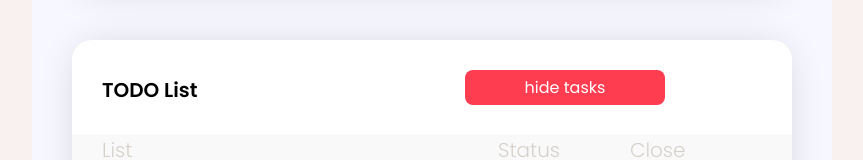
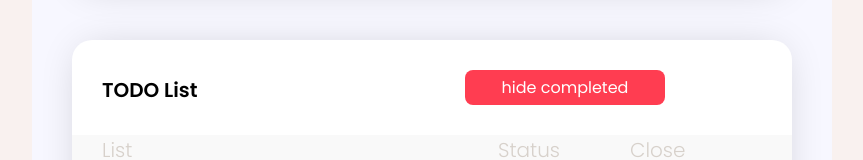
Before and after one commit to Ann-Fox/tapigo-test, a Vue app: page / in a window 1280 px wide. Shown: the part 316-476 px from the top of the page, without its empty margins (208-1071 px from the left). Built offline with nearby package versions, Linux system fonts and the light colour scheme.

Commit message:
feat: completed - localStorage

```diff
--- a/src/App.vue
+++ b/src/App.vue
@@ -4,12 +4,19 @@ import ButtonToggle from './components/ButtonToggle.vue'
 
 let id = 0
 
-const completed = ref(false)
+const completed = ref()
 const newTodo = ref('')
 const todos = ref()
 
 onMounted(() => {
   const storeData = localStorage.getItem('todos')
+  const completedData = localStorage.getItem('completed')
+
+  if (completedData) {
+    completed.value = JSON.parse(completedData)
+  } else {
+    completed.value = false
+  }
 
   if (storeData) {
     todos.value = JSON.parse(storeData)
@@ -22,6 +29,10 @@ onMounted(() => {
       })
     })
   }
+})
+
+watch(completed, (newValue) => {
+  localStorage.setItem('completed', JSON.stringify(newValue))
 })
 
 watch(todos, (newValue) => {
--- a/src/components/ButtonToggle.vue
+++ b/src/components/ButtonToggle.vue
@@ -1,6 +1,6 @@
 <template>
     <button class="button__toggle" :class="{ 'hide': props.completed }">
-        {{ props.completed ? 'show tasks' : 'hide tasks' }}</button>
+        {{ props.completed ? 'show completed' : 'hide completed' }}</button>
 </template>
 
 <script setup>
```
